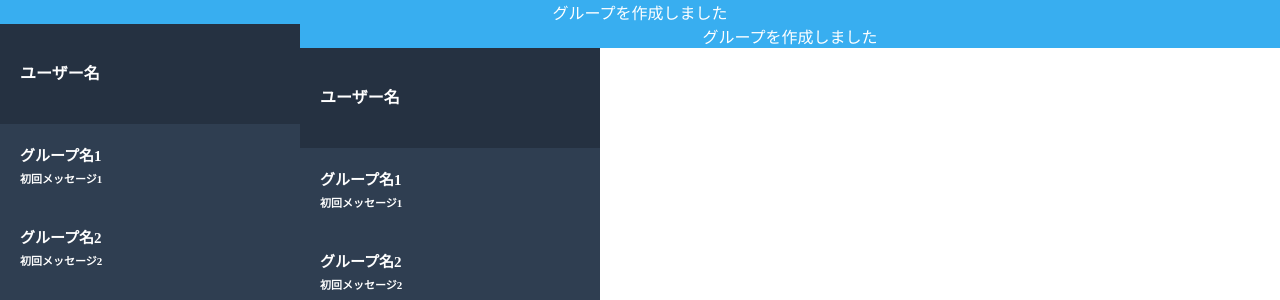
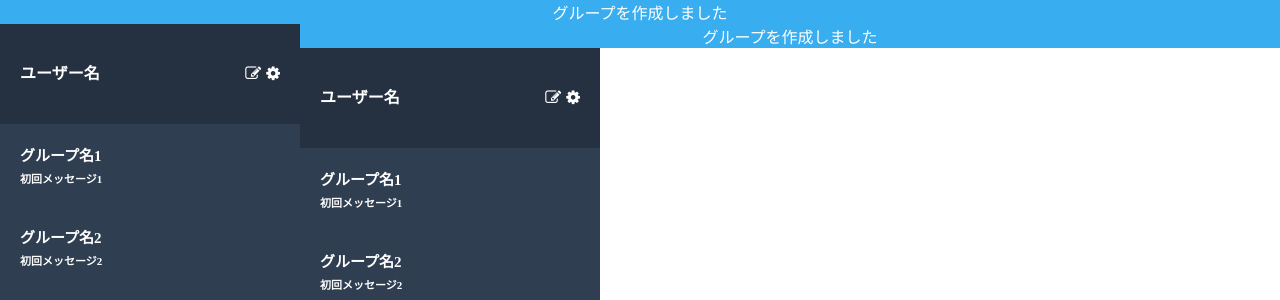
Before and after one commit to truthconductor/chat-space, a Rails app: template app/views/layouts/application.html.haml in a window 1280 px wide. Shown: the top 300 px of the page. Run offline with Rails 7, Linux system fonts and the light colour scheme; the template is opened without the code that fills it, so the values that code supplies are empty; style sheets or scripts are compiled from the project's sources; some libraries are stand-ins or nearby versions.

Commit message:
add edit, span link to Sidebar-Header

```diff
--- a/app/assets/stylesheets/application.scss
+++ b/app/assets/stylesheets/application.scss
@@ -1,4 +1,5 @@
 @import "./reset";
+@import "font-awesome";
 @import "./variable";
 
 .Header {
@@ -17,10 +18,26 @@
     height: 100px;
     line-height: 100px;
     padding: 0 20px;
-    color: $sidebar-color;
     background-color: #253141;
-    font-size: 16px;
-    font-weight: bold;
+    &__user
+    {
+      color: $sidebar-color;
+      font-size: 16px;
+      font-weight: bold;
+      float: left;
+    }
+
+    &__btns
+    {
+      float: right;
+    }
+    &--btn
+    {
+      color: $sidebar-color;
+      font-size: 16px;
+      text-decoration: none;
+      margin: 0 0 0 5px;
+    }
   }
   .Sidebar-Contents {
     height: calc(100vh - 100px);
--- a/app/views/layouts/application.html.haml
+++ b/app/views/layouts/application.html.haml
@@ -14,8 +14,13 @@
       .Sidebar-Header
         .Sidebar-Header__user
           ユーザー名
-          -# グループ作成アイコン
-          -# ユーザー編集アイコン
+        .Sidebar-Header__btns
+          = link_to "/", class: "Sidebar-Header--btn" do
+            %span<>
+              = fa_icon 'edit'
+          = link_to "/", class: "Sidebar-Header--btn" do
+            %span<>
+              = fa_icon 'gear'
       .Sidebar-Contents
         .ChatGroup
           .ChatGroup__name
```
